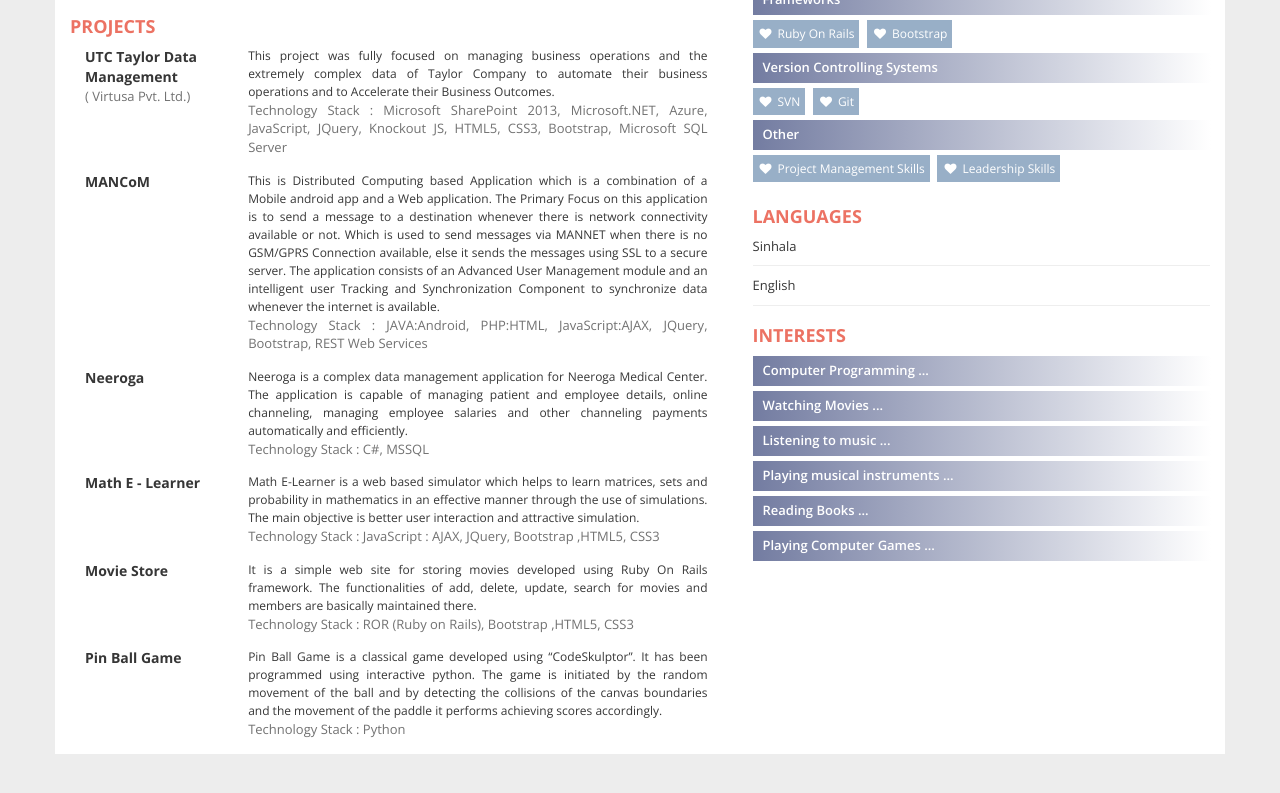
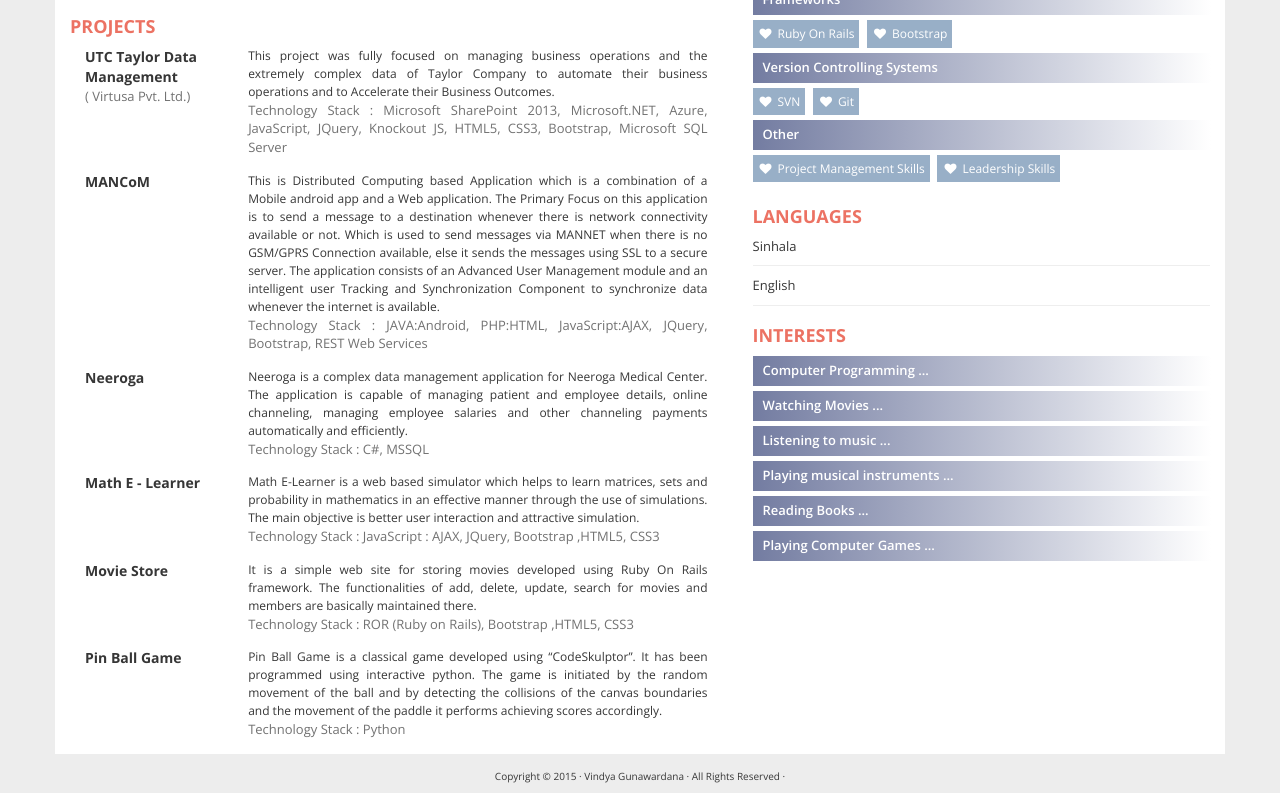
Before and after one commit to vgunawardana/vgunawardana.github.io, a plain HTML site: page index.html in a window 1280 px wide. Shown: the part 1006-1799 px from the top of the page. Before the commit the page ends 1775 px from the top, so only its background shows below. Drawn offline with nearby package versions, Linux system fonts and the light colour scheme.

Commit message:
updated 5

```diff
--- a/css/main.css
+++ b/css/main.css
@@ -334,6 +334,8 @@ HOBBIES
 .ws-width-27{width: 27px;}
 
 .para-align{text-align: justify;}
+
+.footer-align{text-align: center;}
 /*******************************************
 MEDIA
 *******************************************/
--- a/index.html
+++ b/index.html
@@ -315,6 +315,9 @@
         </div>
       </div>
     </div>
+    <footer>
+      <p class="footer-align">Copyright &copy; 2015 &middot; Vindya Gunawardana &middot; All Rights Reserved &middot; </p>
+    </footer>
     <!-- JQUERY -->
     <script src="js/jquery.min.js"></script>
     <!-- BOOTSTRAP -->
```
